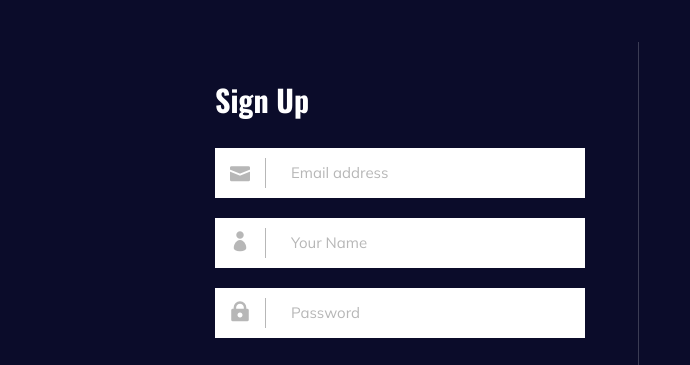
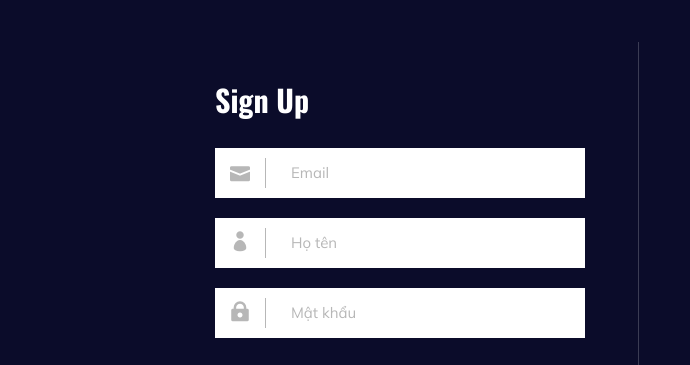
Before and after one commit to hainam1532/WebTruyen, a website: page signup.html in a window 1280 px wide. Shown: the part 411-776 px from the top of the page, 0-690 px from the left. Drawn offline with nearby package versions, Linux system fonts and the light colour scheme.

Commit message:
tạm thời x2

```diff
--- a/signup.html
+++ b/signup.html
@@ -99,15 +99,15 @@
                         <h3>Sign Up</h3>
                         <form action="#">
                             <div class="input__item">
-                                <input type="text" placeholder="Email address">
+                                <input type="text" id='sign_up_email' placeholder="Email">
                                 <span class="icon_mail"></span>
                             </div>
                             <div class="input__item">
-                                <input type="text" placeholder="Your Name">
+                                <input type="text" id='sign_up__name' placeholder="Họ tên">
                                 <span class="icon_profile"></span>
                             </div>
                             <div class="input__item">
-                                <input type="text" placeholder="Password">
+                                <input type="text" id='sign_up_password' placeholder="Mật khẩu">
                                 <span class="icon_lock"></span>
                             </div>
                             <button type="submit" class="site-btn">Login Now</button>
```
